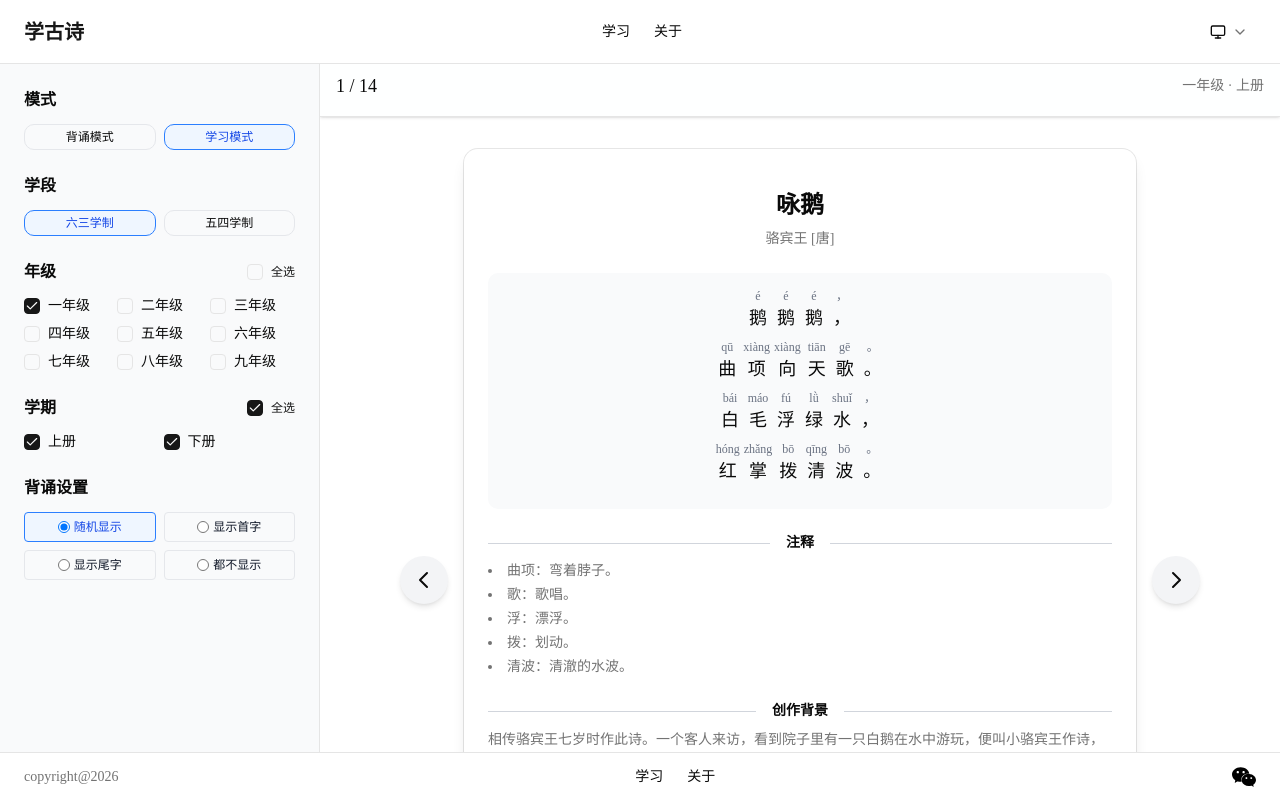
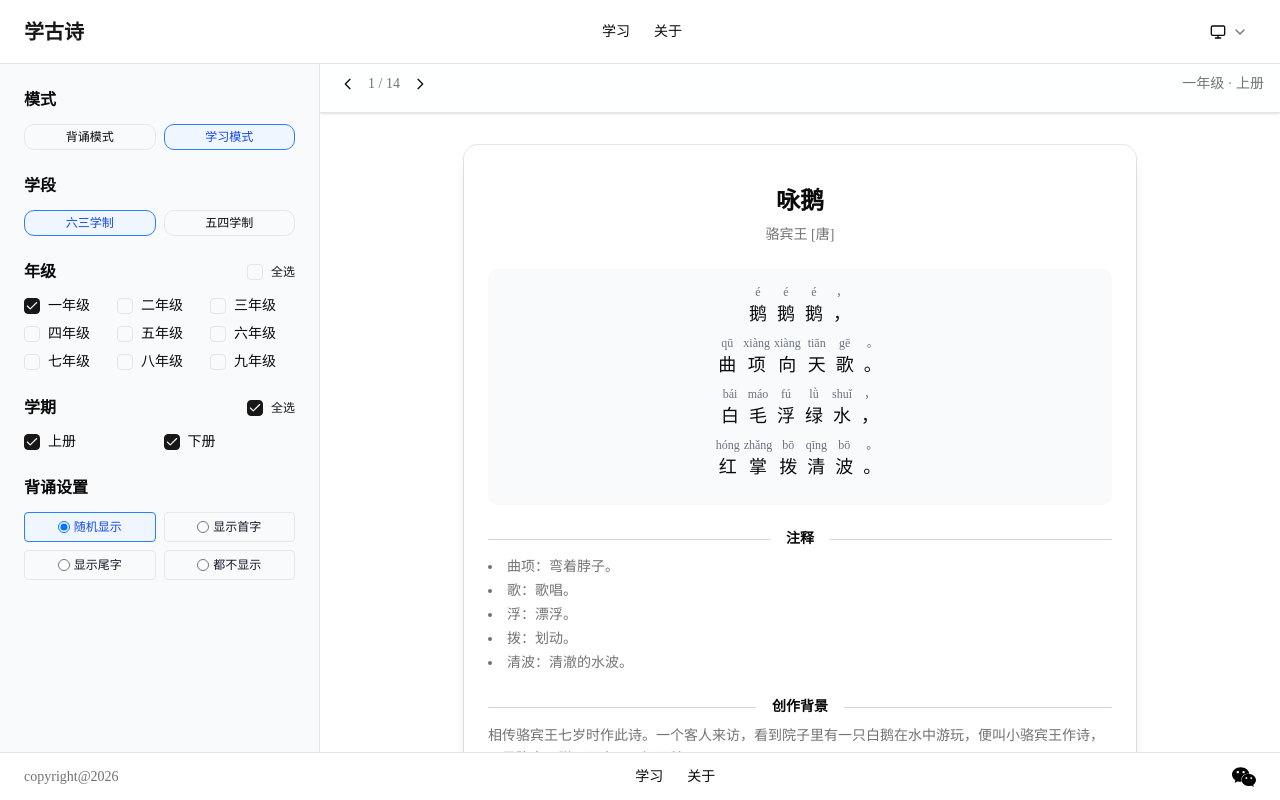
Before and after one commit to xuegushi/xuegushi_learn_web, a Next.js app: page /learn in a window 1280 px wide. Both pictures are taken after a click on the button "学习模式". Built offline with nearby package versions, Linux system fonts and the light colour scheme.

Commit message:
fix: adjust navigation buttons layout in learn mode
- Move navigation controls (prev/next arrows + counter) to header left
- Move grade/semester info to header right
- Remove side buttons, add bottom buttons to card

```diff
--- a/src/app/learn/page.tsx
+++ b/src/app/learn/page.tsx
@@ -408,15 +408,29 @@ export default function LearnPage() {
       <div className="flex-1 flex flex-col overflow-hidden">
         <div className="border-b shadow-sm pb-4 pt-2 px-4 bg-background/50 backdrop-blur">
           <div className="flex justify-between items-center">
-            <div className="text-lg font-medium">
-              {mode === "learn" ? (
-                poems.length > 0 ? `${currentIndex + 1} / ${poems.length}` : "0 / 0"
-              ) : (
-                poems.length > 0
+            {mode === "learn" && poems.length > 0 ? (
+              <div className="flex items-center gap-2">
+                <button onClick={prevPoem} className="p-1 hover:bg-gray-100 dark:hover:bg-gray-700 rounded cursor-pointer">
+                  <svg xmlns="http://www.w3.org/2000/svg" className="h-4 w-4" fill="none" viewBox="0 0 24 24" stroke="currentColor">
+                    <path strokeLinecap="round" strokeLinejoin="round" strokeWidth={2} d="M15 19l-7-7 7-7" />
+                  </svg>
+                </button>
+                <span className="text-sm text-muted-foreground">
+                  {currentIndex + 1} / {poems.length}
+                </span>
+                <button onClick={nextPoem} className="p-1 hover:bg-gray-100 dark:hover:bg-gray-700 rounded cursor-pointer">
+                  <svg xmlns="http://www.w3.org/2000/svg" className="h-4 w-4" fill="none" viewBox="0 0 24 24" stroke="currentColor">
+                    <path strokeLinecap="round" strokeLinejoin="round" strokeWidth={2} d="M9 5l7 7-7 7" />
+                  </svg>
+                </button>
+              </div>
+            ) : (
+              <div className="text-lg font-medium">
+                {poems.length > 0
                   ? `${correctCount + errorCount} / ${poems.length}`
-                  : "0 / 0"
-              )}
-            </div>
+                  : "0 / 0"}
+              </div>
+            )}
             {mode === "recite" && (
               <div className="flex gap-4 text-sm">
                 <span className="text-red-500">错误：{errorCount}</span>
@@ -439,14 +453,7 @@ export default function LearnPage() {
                 请选择年级和学期
               </div>
             ) : mode === "learn" ? (
-              <div className="relative flex justify-center items-center min-h-[calc(100%-4rem)]">
-                <button
-                  onClick={prevPoem}
-                  className="absolute left-8 top-1/2 -translate-y-1/2 p-3 bg-gray-100 dark:bg-gray-700 rounded-full hover:bg-gray-200 dark:hover:bg-gray-600 transition-colors shadow-md z-10 cursor-pointer">
-                  <svg xmlns="http://www.w3.org/2000/svg" className="h-6 w-6" fill="none" viewBox="0 0 24 24" stroke="currentColor">
-                    <path strokeLinecap="round" strokeLinejoin="round" strokeWidth={2} d="M15 19l-7-7 7-7" />
-                  </svg>
-                </button>
+              <div className="flex justify-center">
                 <Card className="shadow-lg w-full max-w-2xl">
                   <CardContent className="p-6 space-y-6">
                     <div className="text-center space-y-2">
@@ -522,13 +529,6 @@ export default function LearnPage() {
                     </div>
                   </CardContent>
                 </Card>
-                <button
-                  onClick={nextPoem}
-                  className="absolute right-8 top-1/2 -translate-y-1/2 p-3 bg-gray-100 dark:bg-gray-700 rounded-full hover:bg-gray-200 dark:hover:bg-gray-600 transition-colors shadow-md z-10 cursor-pointer">
-                  <svg xmlns="http://www.w3.org/2000/svg" className="h-6 w-6" fill="none" viewBox="0 0 24 24" stroke="currentColor">
-                    <path strokeLinecap="round" strokeLinejoin="round" strokeWidth={2} d="M9 5l7 7-7 7" />
-                  </svg>
-                </button>
               </div>
             ) : (
               <div className="grid grid-cols-4 gap-6 auto-rows-min">
```
